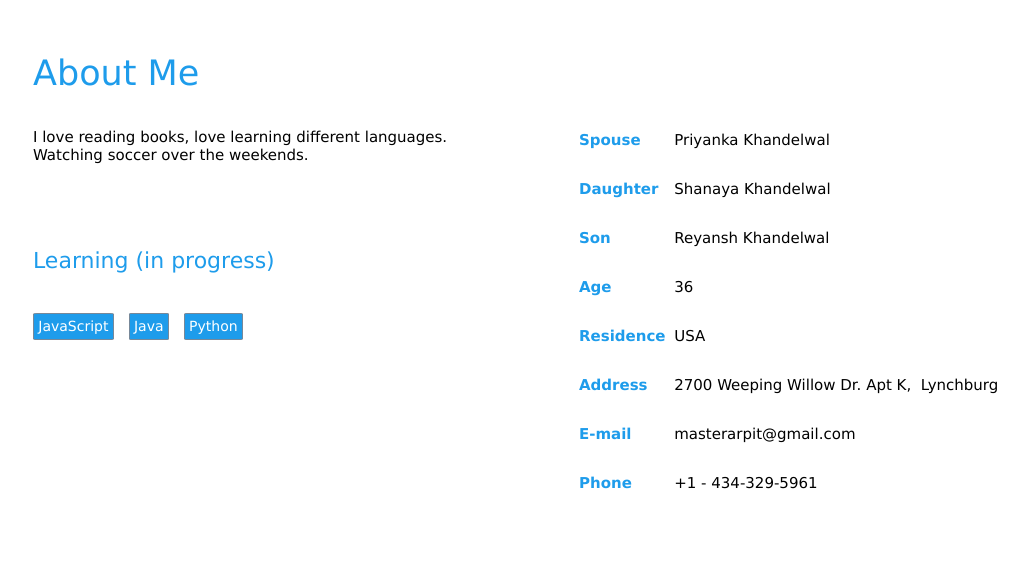
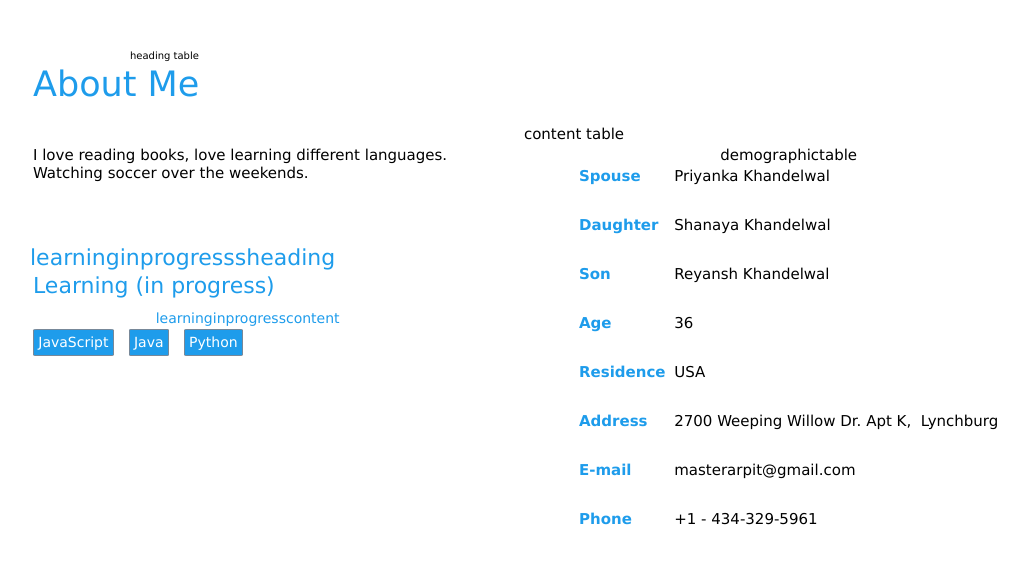
Before and after one commit to userarpit/Website, a plain HTML site: page html/about.html in a window 1280 px wide. Shown: the whole page, without its empty margins (34-1062 px from the left). Drawn offline with Linux system fonts and the light colour scheme.

Commit message:
add caption to table html element

```diff
--- a/html/about.html
+++ b/html/about.html
@@ -16,16 +16,19 @@
 </head>
 <body>
     <table class = "headingtable">
+      <caption>heading table</caption>
       <tr>
         <td><span style="font-size:35px; color:rgb(30, 156, 235)">About Me</span></td>
       </tr>
     </table>
 
   <table class = "contenttable">
+    <caption>content table</caption>
   <tr>
     <td class="contenttd">
       I love reading books, love learning different languages. <br> Watching soccer over the weekends.
       <table class="learninginprogresssheading">
+        <caption>learninginprogresssheading</caption>
         <tr>
             <td>
                Learning (in progress)
@@ -33,6 +36,7 @@
         </tr>
     </table>
       <table class="learninginprogresscontent">
+        <caption>learninginprogresscontent</caption>
         <tr>
             <td>
                 <div class="formatlearninginprogress">JavaScript</div>
@@ -44,6 +48,7 @@
     </td>
     <td class="contenttd">
         <table class="demographictable">
+          <caption>demographictable</caption>
           <tr>
             <td><span style="color: rgb(30, 156, 235)"><b>Spouse</b></span></td>
              <td> &nbsp;Priyanka Khandelwal</td>
```
